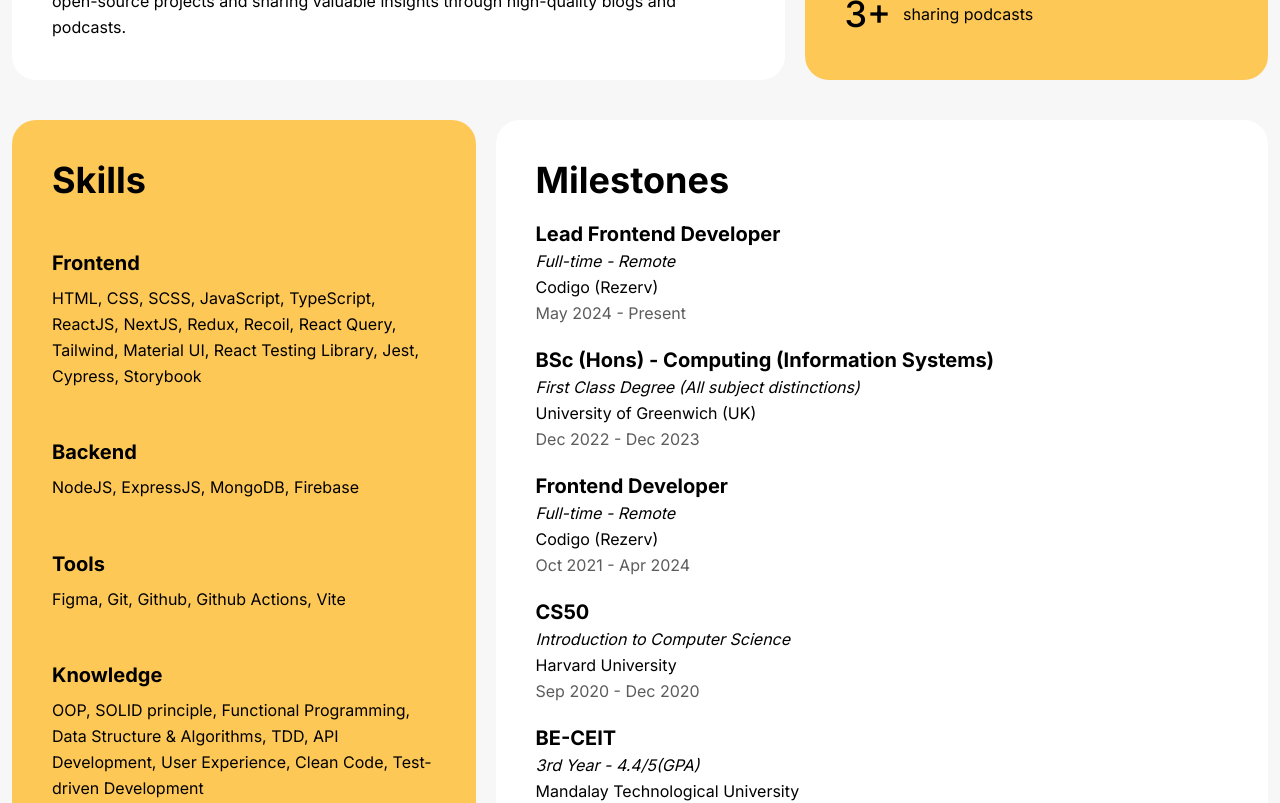
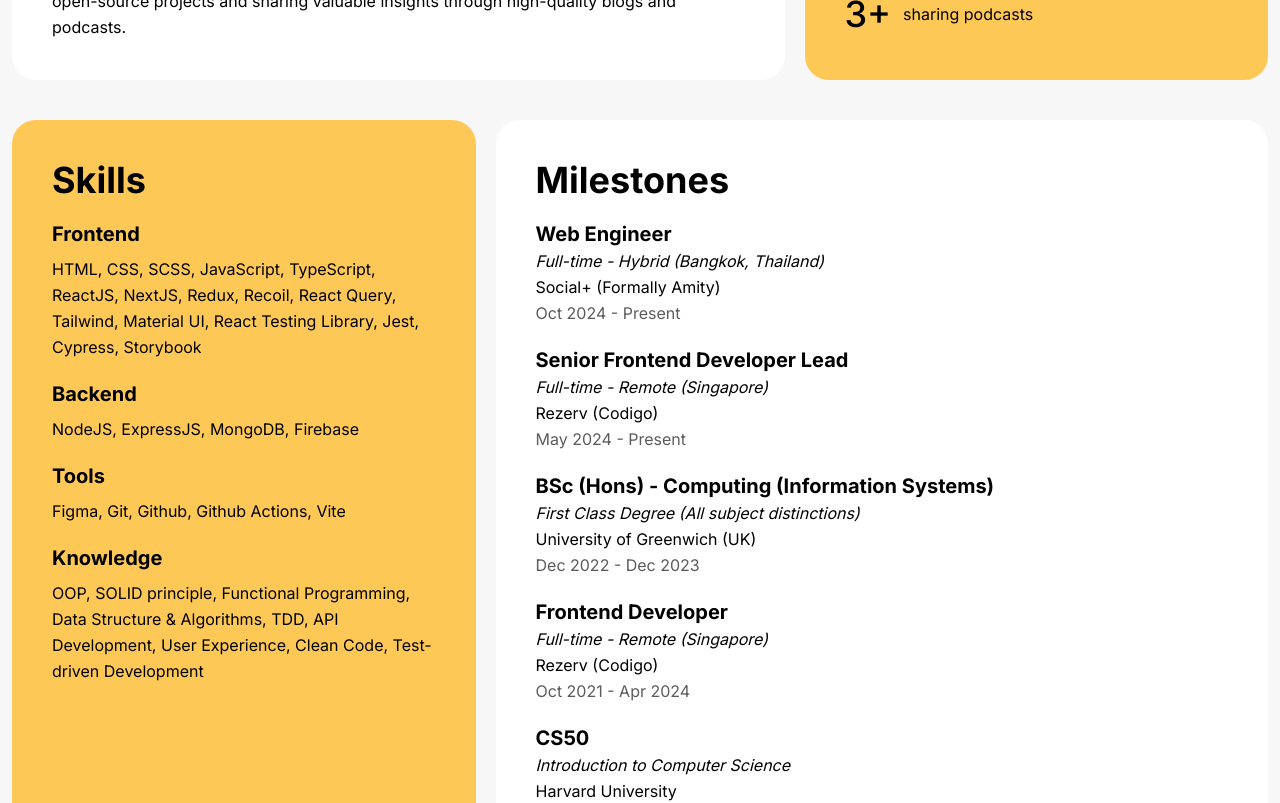
Before and after one commit to htutwaiphyoe/portfolio, a Next.js app: page / in a window 1280 px wide. Shown: the part 900-1703 px from the top of the page. Built offline with nearby package versions, Linux system fonts and the light colour scheme.

Commit message:
feat: Milestone 2.0

```diff
--- a/constant/index.ts
+++ b/constant/index.ts
@@ -15,10 +15,17 @@
 
 export const milestones = [
   {
-    title: "Lead Frontend Developer",
-    description: "Full-time - Remote",
-    place: "Codigo (Rezerv)",
-    website: "https://www.codigo.co/",
+    title: "Web Engineer",
+    description: "Full-time - Hybrid (Bangkok, Thailand)",
+    place: "Social+ (Formally Amity)",
+    website: "https://www.social.plus/",
+    timeline: "Oct 2024 - Present",
+  },
+  {
+    title: "Senior Frontend Developer Lead",
+    description: "Full-time - Remote (Singapore)",
+    place: "Rezerv (Codigo)",
+    website: "https://www.rezerv.co/",
     timeline: "May 2024 - Present",
   },
   {
@@ -30,9 +37,9 @@
   },
   {
     title: "Frontend Developer",
-    description: "Full-time - Remote",
-    place: "Codigo (Rezerv)",
-    website: "https://www.codigo.co/",
+    description: "Full-time - Remote (Singapore)",
+    place: "Rezerv (Codigo)",
+    website: "https://www.rezerv.co/",
     timeline: "Oct 2021 - Apr 2024",
   },
   {
--- a/views/About/index.tsx
+++ b/views/About/index.tsx
@@ -9,7 +9,7 @@
         follow a different path and pursued my Bachelor's degree at the
         University of Greenwich. In 2021, I
         started my professional journey as a frontend developer at CodigoSG and
-        I am an integral part of the Rezerv SaaS platform. Beyond my
+        I was an integral part of the Rezerv SaaS platform. Beyond my
         professional work, I am passionate about contributing to the community
         by participating in open-source projects and sharing valuable insights through high-quality blogs and podcasts.
         `}
--- a/views/Skills/index.tsx
+++ b/views/Skills/index.tsx
@@ -3,7 +3,7 @@
 
 function Skills() {
   return (
-    <div className="grid w-full rounded-3xl p-5 sm:p-10 bg-primary gap-5">
+    <div className="grid w-full rounded-3xl p-5 sm:p-10 bg-primary gap-5 place-content-start">
       <h2 className="font-bold text-4xl">Skills</h2>
       <List
         of={skills}
```
